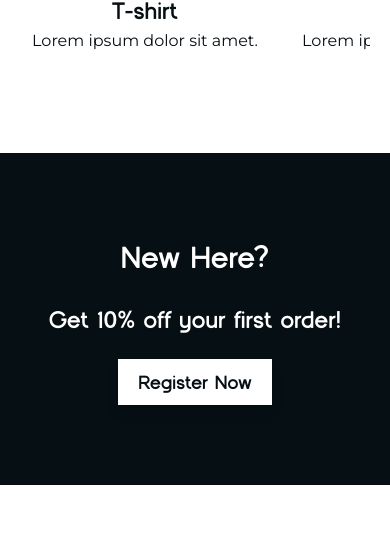
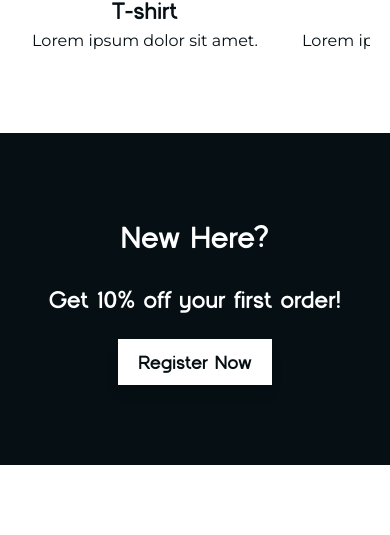
Before and after one commit to zachfotis/complice, a Next.js app: page / in a window 390 px wide. Shown: the part 1131-1666 px from the top of the page. Built offline with nearby package versions, Linux system fonts and the light colour scheme.

Commit message:
fix core css

```diff
--- a/src/components/Home/Banner.tsx
+++ b/src/components/Home/Banner.tsx
@@ -2,7 +2,7 @@ import Button from '../common/Button';
 
 function Banner() {
   return (
-    <section className="my-5 md:my-10 flex w-full flex-col items-center justify-start gap-5 text-white mx-auto md:px-5 md:max-w-[1680px]">
+    <section className="my-0 md:my-10 flex w-full flex-col items-center justify-start gap-5 text-white mx-auto md:px-5 md:max-w-[1680px]">
       {/* Banner to get 10% with registration */ }
       <div className="flex w-full flex-col items-center justify-start gap-5 bg-primary px-10 py-20 ">
         <h1 className="text-center text-h2 font-custom"> New Here? </h1>
```
